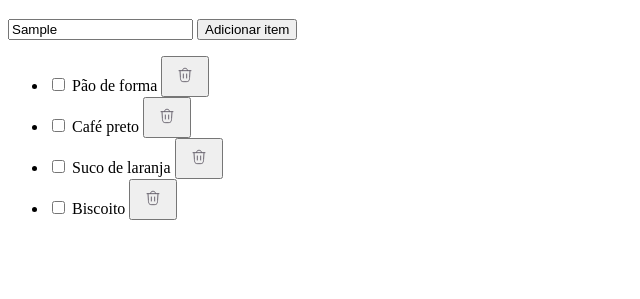
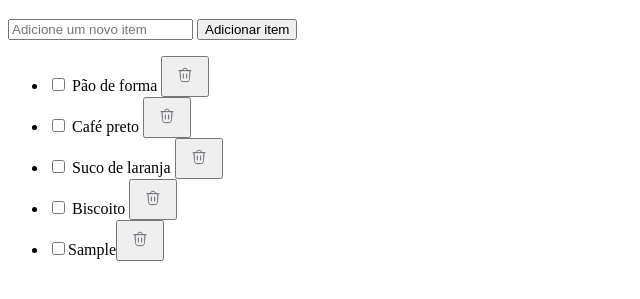
Before and after one commit to is4ac-dev/quicklist, a plain HTML site: page index.html in a window 1280 px wide. Both pictures are taken after typing "Sample" into the empty fields and a click on the button "Adicionar item". Shown: the part 87-386 px from the top of the page, without its empty margins (0-640 px from the left). Drawn offline with Linux system fonts and the light colour scheme.

Commit message:
Creating script for add new list item in html

```diff
--- a/index.html
+++ b/index.html
@@ -22,12 +22,6 @@
     </form>
 
     <ul>
-
-      <li hidden>
-        <input type="checkbox">
-        <span></span>
-        <button><img src="assets/trash.svg" alt="ícone de lixeira"></button>
-      </li>
 
       <li >
         <input type="checkbox">
--- a/script.js
+++ b/script.js
@@ -1,9 +1,11 @@
 function mainScript() {
+
   //Acessando formulário
   const form = document.querySelector("form")
 
   //Detectando evento de submit
   form.addEventListener("submit",(event) =>{
+
     //Impendindo que a página recarregue
     event.preventDefault()
 
@@ -11,17 +13,73 @@ function mainScript() {
     console.log("Evento submit detectado!")
 
     //Capturando valor recebido pelo input
-    newProduct = getProductInput()
+    const newProduct = getProductInput()
     console.log(`Capturando produto registrado pelo usuário: ${newProduct}`)
+
+    //Adicionando novo item na lista
+    addNewListItem(newProduct)
+
   })
 }
 
 function getProductInput() {
-  //Capturando valor
-  inputValue = document.querySelector("form input").value
+
+  //Acessando o <input>
+  const inputBox = document.querySelector("form input")
+
+  //Recebendo o valor registrado
+  const inputValue = inputBox.value
+
+  //Limpando campo do input
+  inputBox.value = ""
 
   //Retornando valor capturado
   return inputValue
 }
 
+function addNewListItem(itemValue) {
+
+  //Acessando informações da tag <ul>
+  const list = document.querySelector("ul")
+
+  //Criando novo elemento para lista
+  const newElement = createNewElement(itemValue)
+
+  //Adicionando newElement na lista
+  list.append(newElement)
+
+}
+
+function createNewElement(itemValue) {
+
+  //Criando tags
+  const listItem = document.createElement("li")
+  const checkbox = document.createElement("input")
+  const span = document.createElement("span")
+  const button = document.createElement("button")
+  const img = document.createElement("img")
+
+  //Definindo tipo do <input>
+  checkbox.type = "checkbox"
+
+  //Definindo tipo do <button>
+  button.type = "button"
+
+  //Adicionando o produto registrado em <span>
+  span.textContent = itemValue
+
+  //Definindo caminho da imagem de lixeira
+  img.src = "assets/trash.svg"
+  img.alt = "ícone de lixeira"
+
+  //Adicionando <img> no <button>
+  button.append(img)
+
+  //Por fim, adicionando os elementos em <li>
+  listItem.append(checkbox, span, button)
+
+  //Retornando <li> criado
+  return listItem
+}
+
 mainScript()
```
